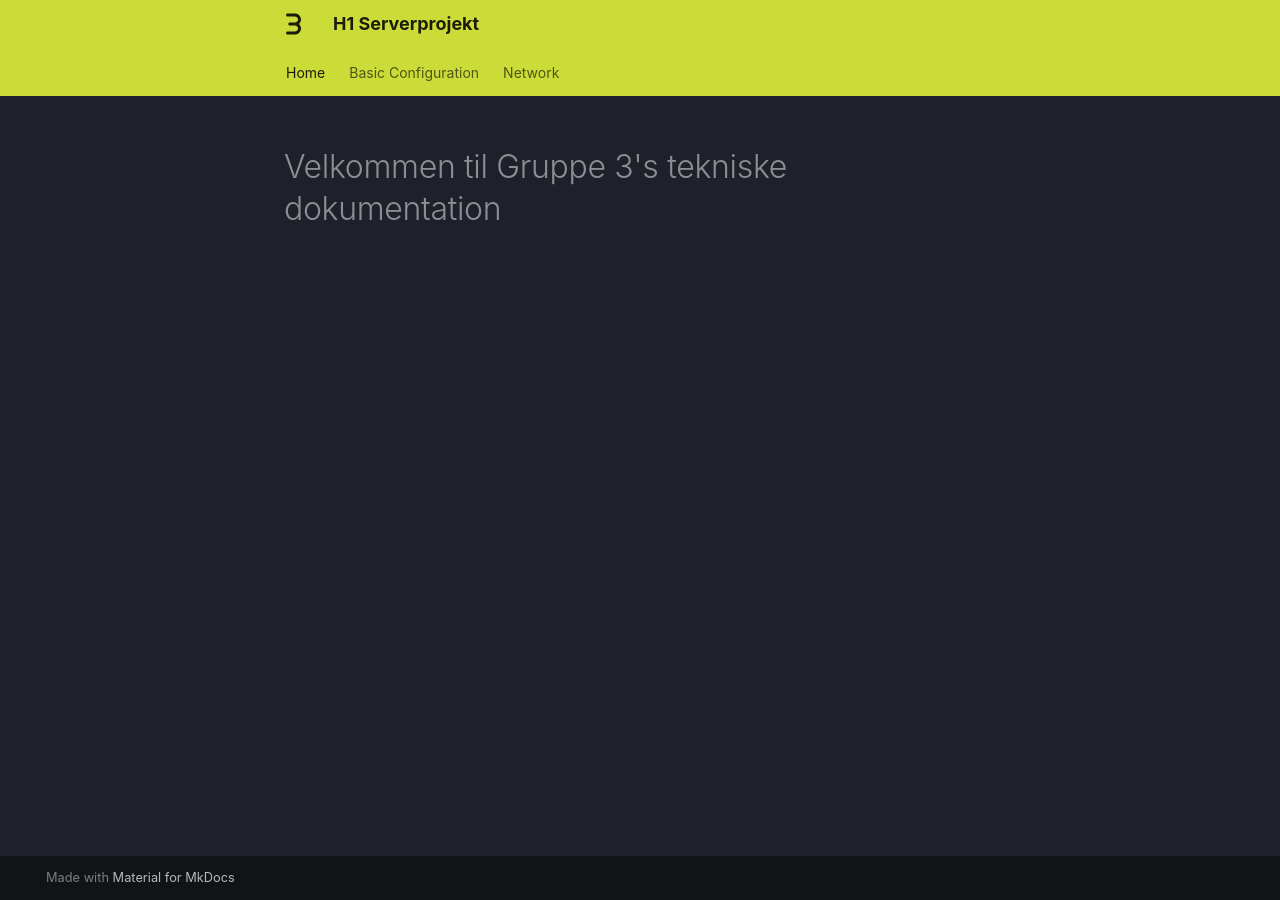
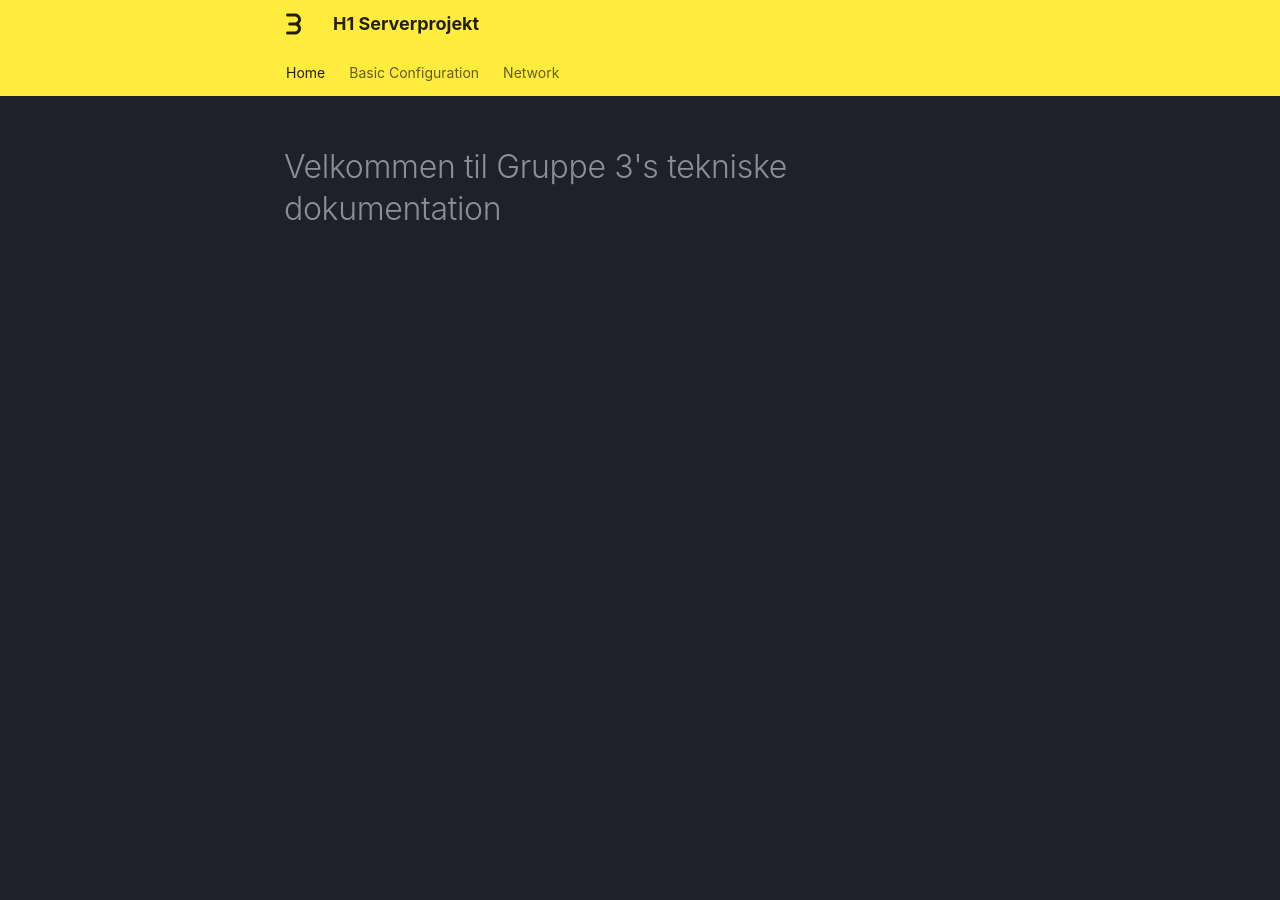
Before and after one commit to renefallentin/grp3, an MkDocs documentation site: the page built from docs/index.md, in a window 1280 px wide. Built offline with MkDocs 1.6.1 and Material for MkDocs 9.7.7, drawn with Linux system fonts in a browser that asks for light colours; some web fonts are replaced.

Commit message:
update12

```diff
--- a/docs/stylesheets/extra.css
+++ b/docs/stylesheets/extra.css
@@ -52,3 +52,20 @@
 .topology-hidden-title + .d2 {
     margin-top: 0;
 }
+
+/* ==========================================================
+   REMOVE MATERIAL FOOTER
+   ========================================================== */
+
+.md-footer {
+    display: none;
+}
+
+/* ==========================================================
+   WIDE TOPOLOGY PAGES
+   Only pages containing .topology-wide-page are affected.
+   ========================================================== */
+
+.md-main__inner.md-grid:has(.topology-wide-page) {
+    max-width: 96vw;
+}
--- a/mkdocs.yml
+++ b/mkdocs.yml
@@ -6,6 +6,9 @@
   - Basic Configuration: basicconfig.md
   - Network:
     - Topology: network/topology.md
+    - Physical Topology: network/physical-topology.md
+    - Logical Topology: network/logical-topology.md
+
     - Routers:
       - DK1-R1: network/routers/dk1-r1.md
       - DK2-R1: network/routers/dk2-r1.md
@@ -38,8 +41,8 @@
 
   palette:
     - scheme: slate
-      primary: lime
-      accent: deep-purple
+      primary: yellow
+      accent: yellow
 
   features:
     - navigation.tabs
@@ -63,3 +66,6 @@
 
 extra_css:
   - stylesheets/extra.css
+
+extra:
+  generator: false
```
Also changed, not shown: docs/network/logical-topology.md (added, +3 -0 lines), docs/network/physical-topology.md (added, +3 -0 lines), docs/network/topology.md (+1 -4 lines), 2 other files.
